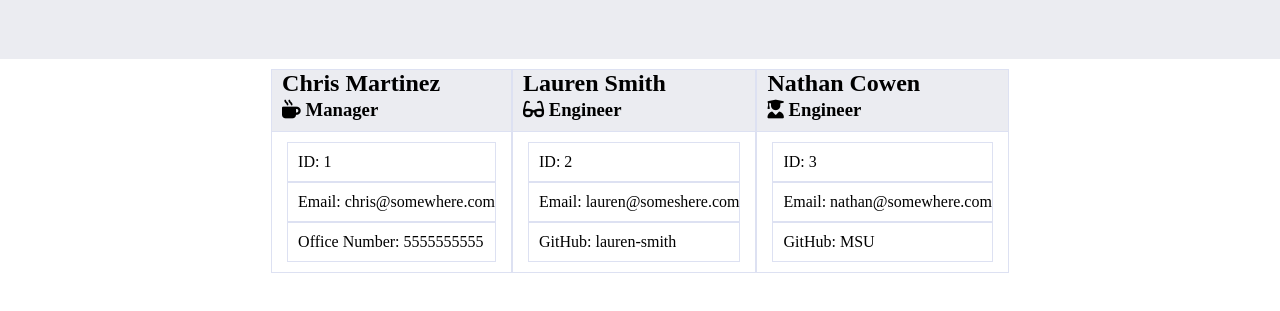
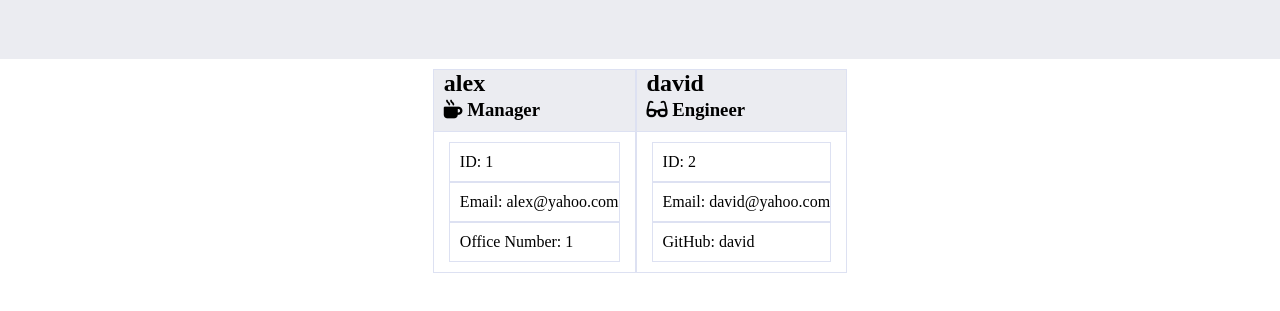
Before and after one commit to nmemarcoding/TeamProfileGenerator, a website: page web/index.html in a window 1280 px wide. Shown: the part 101-412 px from the top of the page. Drawn offline with Linux system fonts and the light colour scheme.

Commit message:
tamplate done

```diff
--- a/lib/userInput.js
+++ /dev/null
@@ -1,3 +0,0 @@
-require('../index.js').then(() => {
-
-})
--- a/web/index.html
+++ b/web/index.html
@@ -24,45 +24,30 @@
             <div class="card">
                 <!-- card header -->
                 <div class="cardHeader">
-                    <h2 class="name">Chris Martinez</h2>
+                    <h2 class="name">alex</h2>
                     <h3 class="rule"><span><i class="fas fa-mug-hot"></i></span> Manager</h3>
                 </div>
                 <!-- end of card header -->
                 <!-- card body -->
                 <div class="cardBody">
                     <div class="id">ID: 1</div>
-                    <div class="email">Email: chris@somewhere.com</div>
-                    <div class="office">Office Number: 5555555555</div>
+                    <div class="email">Email: alex@yahoo.com</div>
+                    <div class="office">Office Number: 1</div>
                 </div>
             </div>
             <!-- end of card --><!-- card -->
             <div class="card">
                 <!-- card header -->
                 <div class="cardHeader">
-                    <h2 class="name">Lauren Smith</h2>
+                    <h2 class="name">david</h2>
                     <h3 class="rule"><span><i class="fas fa-glasses"></i></span> Engineer </h3>
                 </div>
                 <!-- end of card header -->
                 <!-- card body -->
                 <div class="cardBody">
                     <div class="id">ID: 2</div>
-                    <div class="email">Email: lauren@someshere.com</div>
-                    <div class="office">GitHub: lauren-smith</div>
-                </div>
-            </div>
-            <!-- end of card --><!-- card -->
-            <div class="card">
-                <!-- card header -->
-                <div class="cardHeader">
-                    <h2 class="name">Nathan Cowen</h2>
-                    <h3 class="rule"><span><i class="fas fa-user-graduate"></i></span> Engineer </h3>
-                </div>
-                <!-- end of card header -->
-                <!-- card body -->
-                <div class="cardBody">
-                    <div class="id">ID: 3</div>
-                    <div class="email">Email: nathan@somewhere.com</div>
-                    <div class="office">GitHub: MSU</div>
+                    <div class="email">Email: david@yahoo.com</div>
+                    <div class="office">GitHub: david</div>
                 </div>
             </div>
             <!-- end of card -->
```
